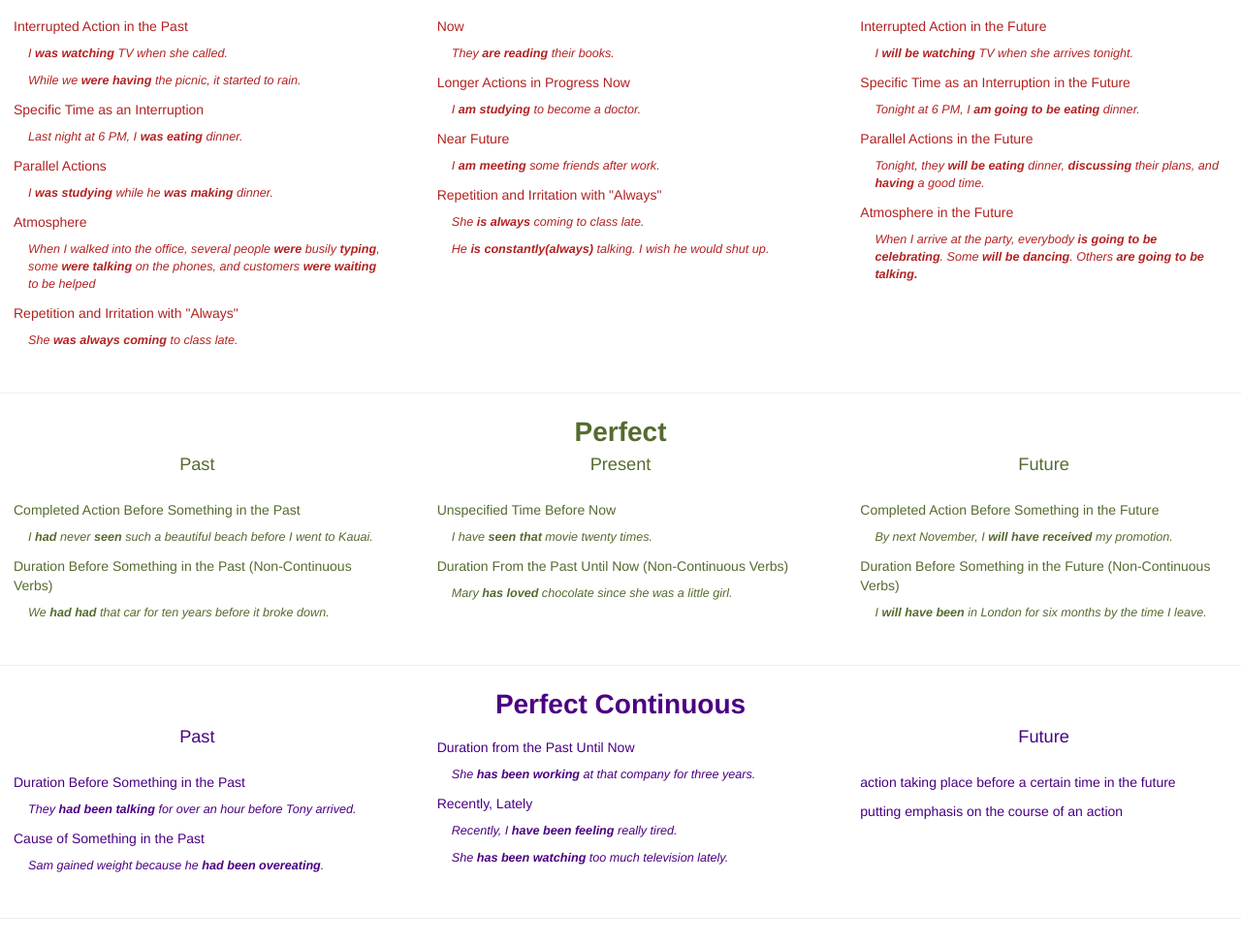
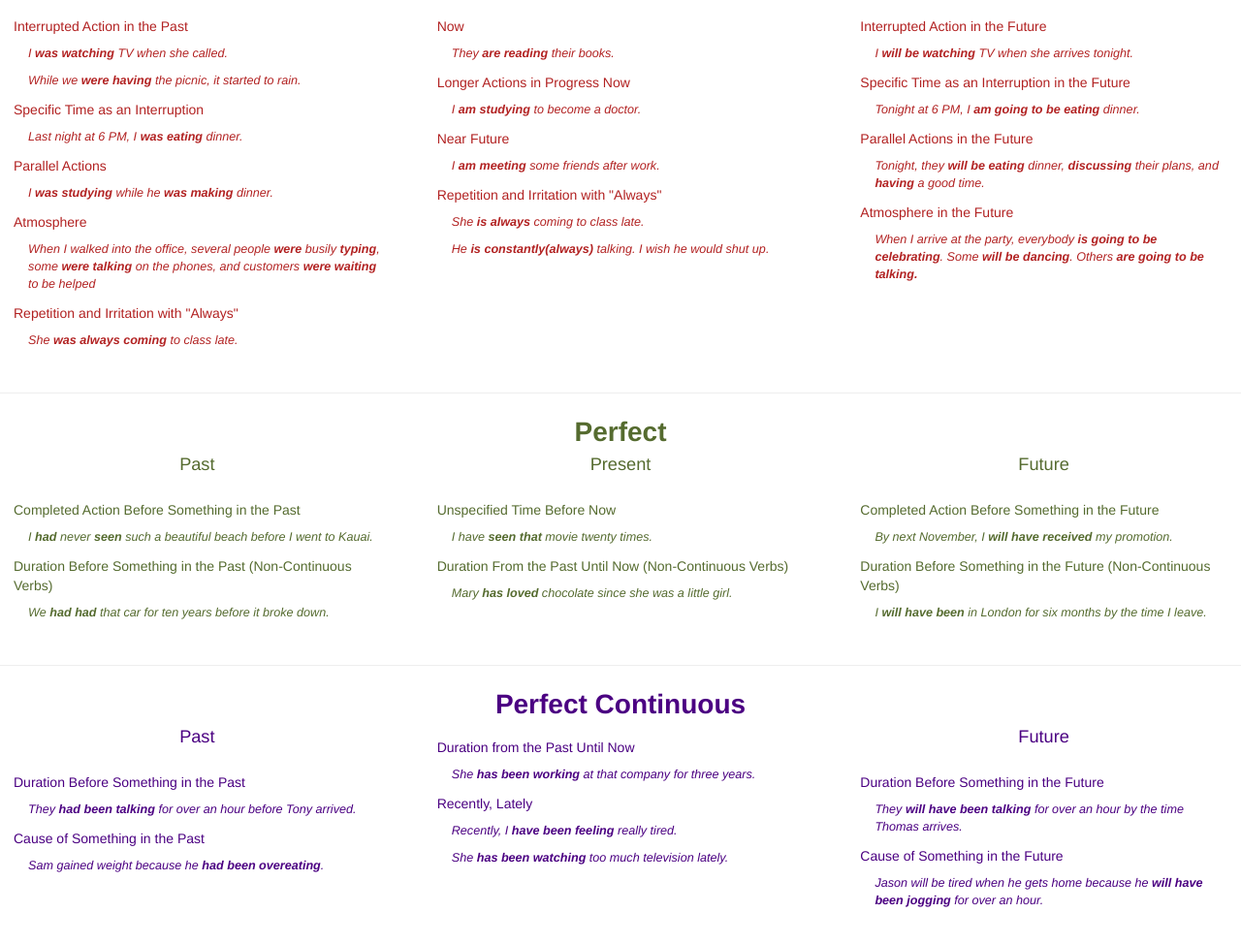
Before and after one commit to rustamgasanov/english-tenses-table, a plain HTML site: page index.html in a window 1280 px wide. Shown: the part 567-1541 px from the top of the page at 97% size. Drawn offline with Linux system fonts and the light colour scheme.

Commit message:
[+] added future perfect cont. examples

```diff
--- a/index.html
+++ b/index.html
@@ -253,8 +253,14 @@
       <div class="col-md-4">
         <p class="tense-caption">Future</p>
         <div class="tense-description">
-          <p>action taking place before a certain time in the future</p>
-          <p>putting emphasis on the course of an action</p>
+          <div>
+            <p>Duration Before Something in the Future</p>
+            <p class="tense-example">They <b>will have been talking</b> for over an hour by the time Thomas arrives.</p>
+          </div>
+          <div>
+            <p>Cause of Something in the Future</p>
+            <p class="tense-example">Jason will be tired when he gets home because he <b>will have been jogging</b> for over an hour.</p>
+          </div>
         </div>
       </div>
     </div>
```
